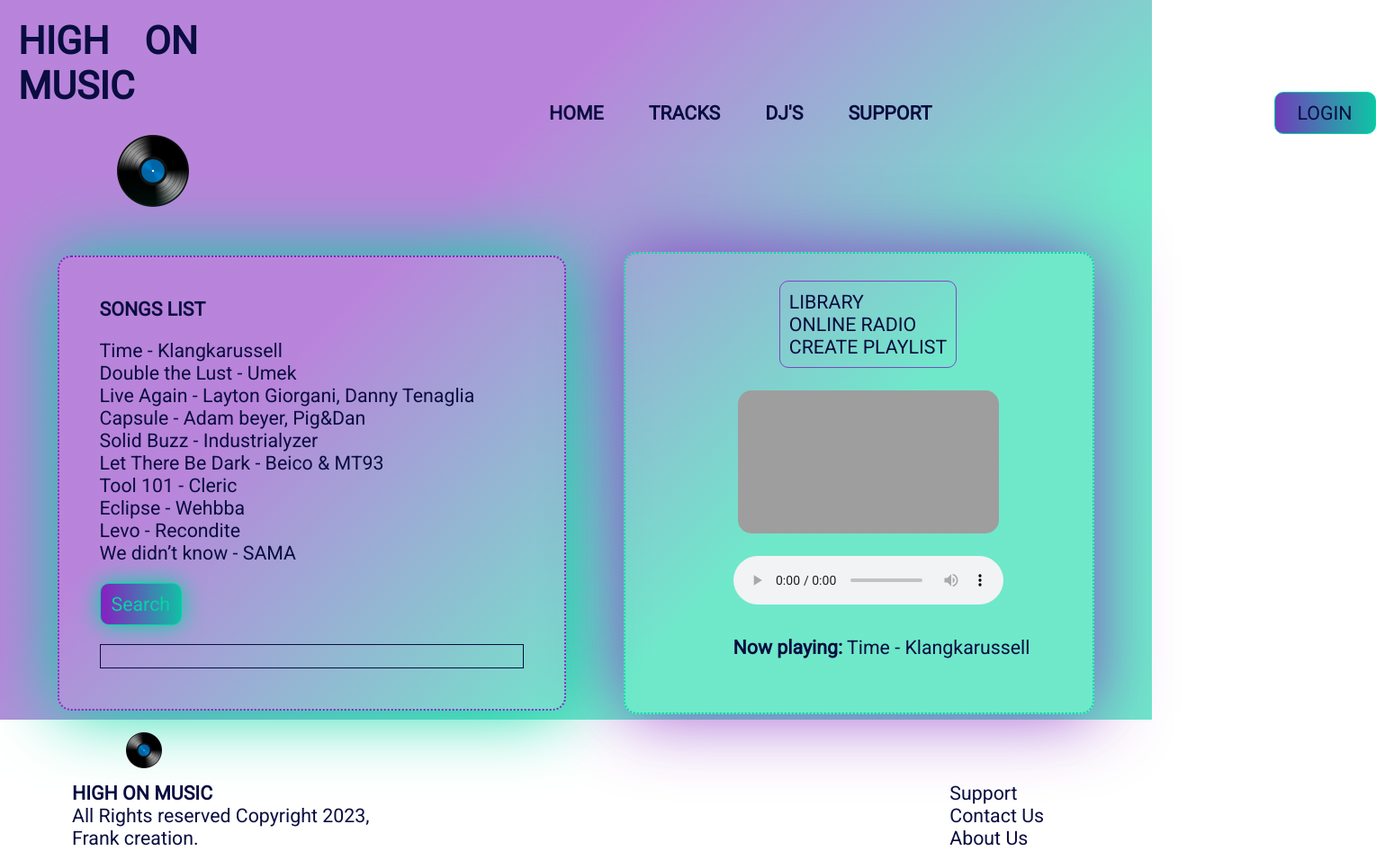
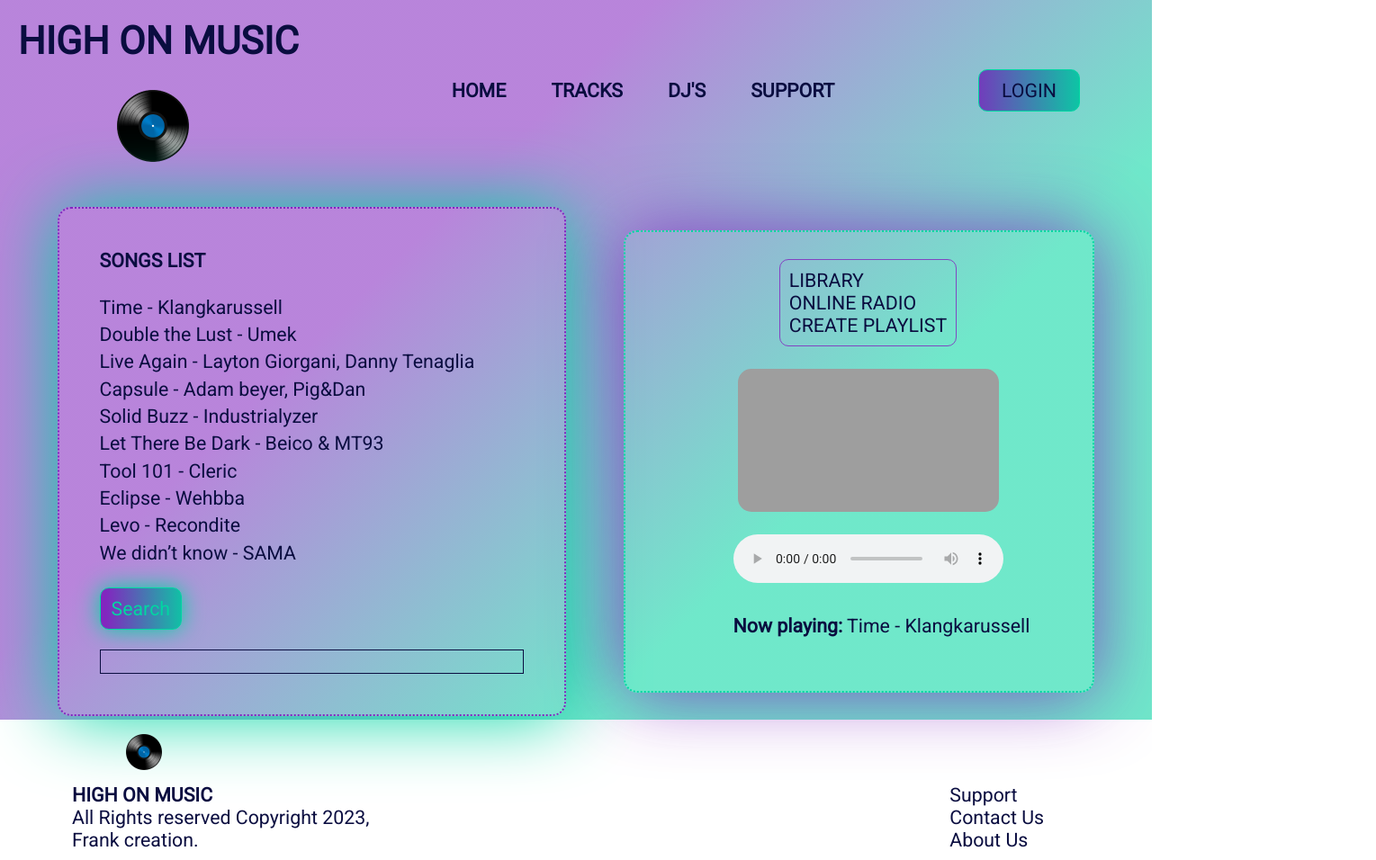
Before and after one commit to Franchog7/Media_Player, a plain HTML site: page index.html in a window 1280 px wide. Shown: the whole page at 90% size, 1529 px wide, since content can reach past the window. Drawn offline with nearby package versions, Linux system fonts and the light colour scheme; no server answers; grey boxes are pictures that could not be loaded.

Commit message:
Observaciones

```diff
--- a/style.css
+++ b/style.css
@@ -36,7 +36,15 @@
 .header .nav {
   display: flex;
   justify-content: space-evenly;
-  gap: 380px;
+
+
+  /*
+     Misma observación que en el proyecto anterior
+     no utilizar gap si se puede usar justify-content: space-beetwen
+  */
+  /* gap: 380px; */
+  justify-content: space-between;
+
   align-items: center;
 }
 
@@ -216,6 +224,17 @@ color: #01D6A2;
   box-shadow: 0 0 3.8rem #01D6A2;
 }
 
+/* Los efectos hover le indican al usuario donde hacer click
+   puedes usarlos en las canciones para que el usuario reconozca que debe hacer click en la cancion
+   tambien la separo solo un poco entre ellas
+*/
+.tracklist li {
+  margin: 4pt 0;
+}
+.tracklist li:hover { /* Hover effect for links */
+  color: #01d6a1dc; /* Change text color on hover */
+}
+
 /* footer */
 
 .footer {
```
